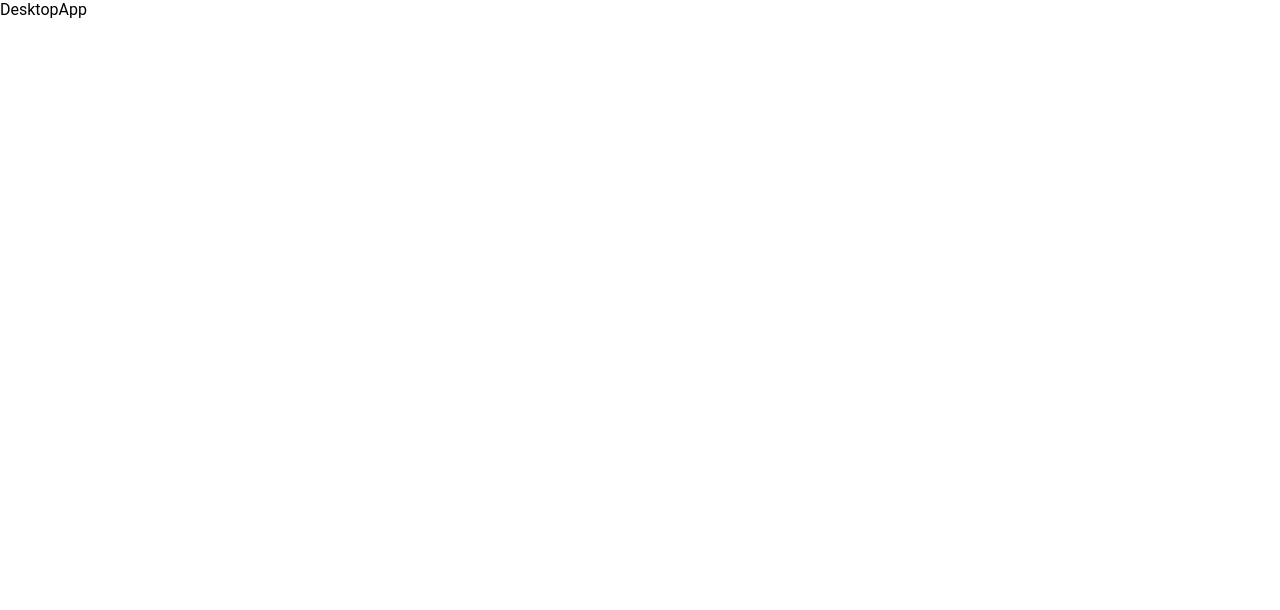
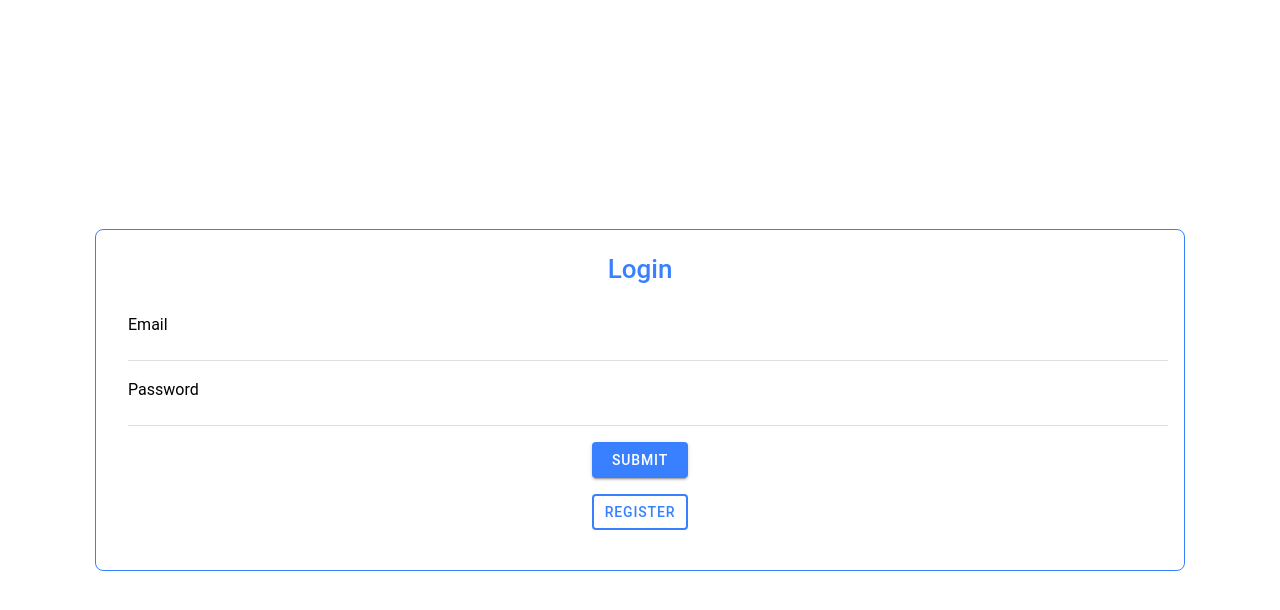
Before and after one commit to useit015/aimixer-client, a React (Vite) app: page / in a window 1280 px wide. Shown: the top 610 px of the page. Built offline with nearby package versions, Linux system fonts and the light colour scheme.

Commit message:
added Login framework

```diff
--- a/src/App.jsx
+++ b/src/App.jsx
@@ -26,7 +26,7 @@ function App() {
         window.addEventListener('resize', handleResize)
     }
 
-    //if (!login.isLoggedIn) return <Login />
+    if (!login.isLoggedIn) return <Login />
 
     if (screenWidth <= 786) return <MobileApp />
     else return <DesktopApp />
--- a/src/DesktopApp.jsx
+++ b/src/DesktopApp.jsx
@@ -1,3 +1,4 @@
+import './DesktopApp.scss';
 import React from 'react'
 
 
--- /dev/null
+++ b/src/DesktopApp.scss
@@ -0,0 +1,9 @@
+* {
+    margin: 0;
+    padding: 0;
+    box-sizing: border-box;
+}
+
+body {
+    overflow-x: hidden;
+}
--- a/src/components/Login.jsx
+++ b/src/components/Login.jsx
@@ -1,8 +1,38 @@
-import React from 'react'
+import { IonButton, IonInput, IonItem } from '@ionic/react';
+import './Login.scss';
+import React from 'react';
+import { useSelector } from 'react-redux';
+
 
 function Login() {
+
+  const login = useSelector(state => state.login);
+
+  const handleSubmit = () => {
+
+  }
+
+  const handleRegister = () => {
+
+  }
+
   return (
-    <div>Login</div>
+    <div className='Login Login__Container'>
+      <div className="Login__Modal">
+        <h1 className="Login__Title">Login</h1>
+        <IonItem>
+          <IonInput className='Login__Input' label="Email" labelPlacement="floating" placeholder="Enter text"></IonInput>
+        </IonItem>
+        <IonItem>
+          <IonInput className='Login__Input' label="Password" type="password" labelPlacement="floating" placeholder="Enter text"></IonInput>
+        </IonItem>
+        <IonButton className='Login__Submit-Button'>Submit</IonButton>
+
+        {login.mode === 'login' && <IonButton className='Login__Submit-Button' fill='outline'>Register</IonButton> }
+
+        {login.mode === 'register' && <IonButton className='Login__Submit-Button' fill='outline'>Login</IonButton>}
+      </div>
+    </div>
   )
 }
 
--- /dev/null
+++ b/src/components/Login.scss
@@ -0,0 +1,29 @@
+.Login {
+    &__Container {
+        width: 100vw;
+        height: 100vh;
+        display: flex;
+        justify-content: center;
+        align-items: center;
+    }
+    &__Modal {
+        padding: 1.5rem 1rem;
+        border: 1px solid var(--ion-color-primary);
+        border-radius: 8px;
+    }
+    &__Title {
+        text-align: center;
+        color: var(--ion-color-primary);
+        margin-top: 0;
+    }
+    &__Input {
+        width: 80vw;
+        margin-bottom: .5rem;
+    }
+    &__Submit-Button {
+        display: block;
+        margin: 1rem auto;
+        width: 6rem;
+    }
+
+}
--- a/src/store/sliceLogin.js
+++ b/src/store/sliceLogin.js
@@ -2,7 +2,7 @@ import { createSlice } from '@reduxjs/toolkit';
 
 const loginSlice = createSlice({
     name: 'login',
-    initialState: {isLoggedIn: false, username: '', password: '', token: '', accountId: ''},
+    initialState: {mode: 'login', isLoggedIn: false, username: '', password: '', token: '', accountId: ''},
     reducers: {
         loginSetIsLoggedIn: (state, action) => {
             const newState = !state.isLoggedIn;
```
